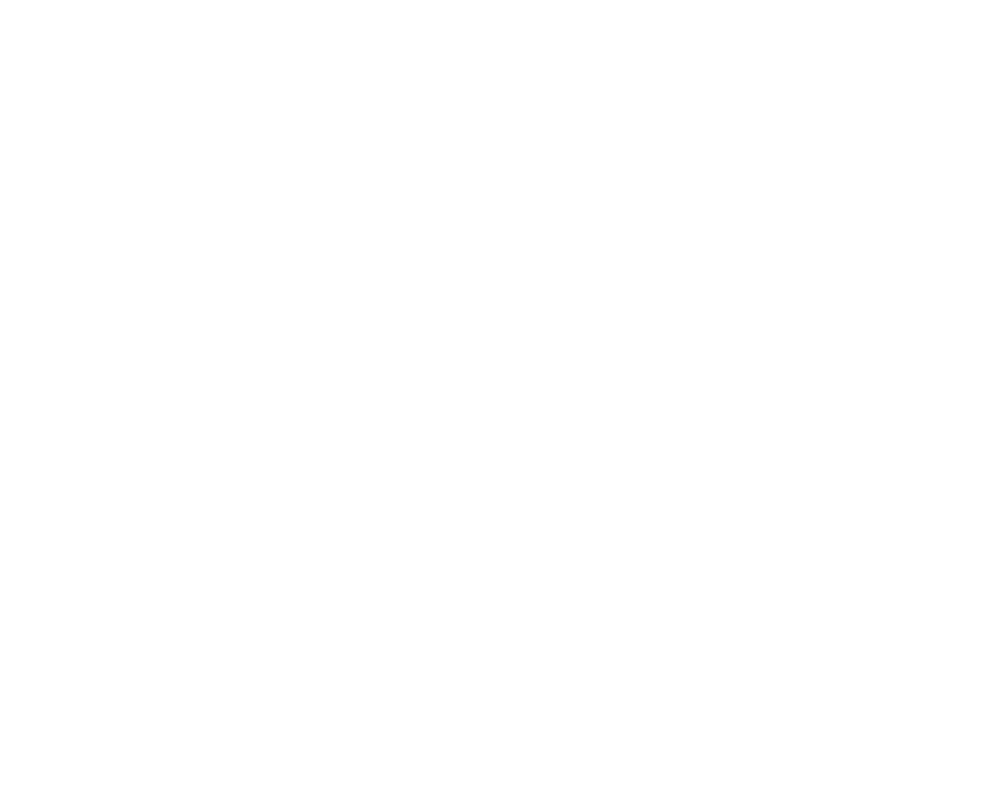
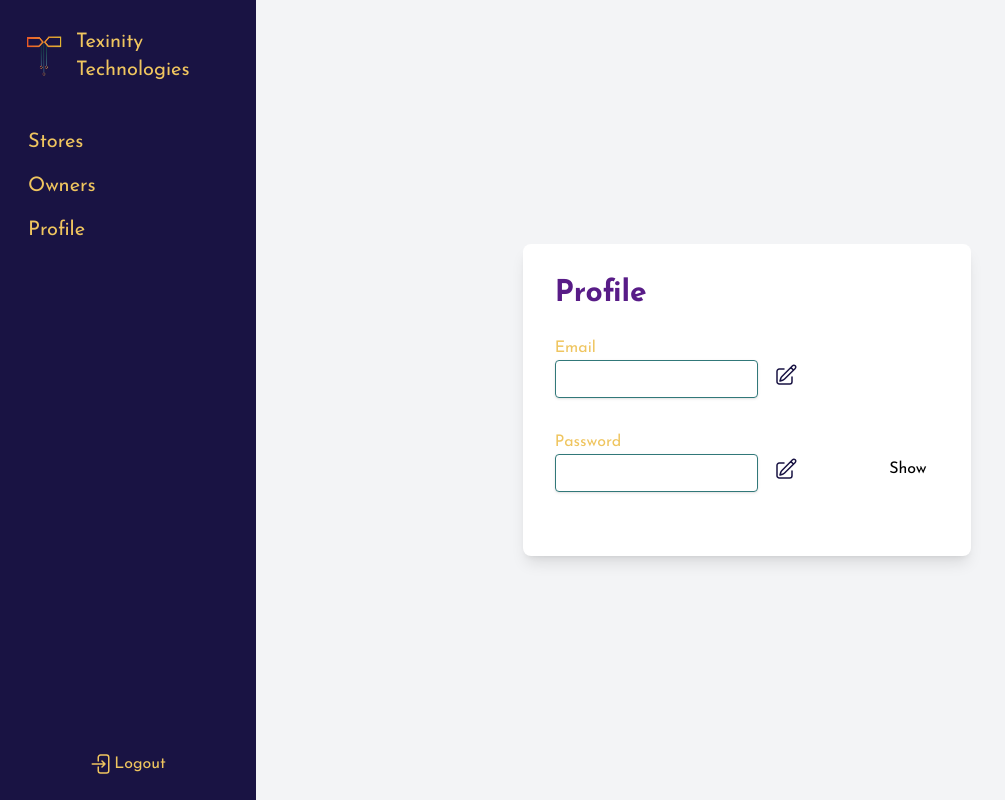
Before and after one commit to maryamtahirexe/SmartStores, a React (Create React App) app in the folder client/: page /dashboard/profile in a window 1280 px wide. Before the commit this address had no page. Shown: the whole page, without its empty margins (0-1005 px from the left). Built offline with nearby package versions, Linux system fonts and the light colour scheme; sample sign-in values are in the browser's storage.

Commit message:
update profile  page

```diff
--- a/client/src/App.js
+++ b/client/src/App.js
@@ -8,7 +8,9 @@
 import AddStore from './pages/Dashboard/addStore';
 import EditStore from './pages/Dashboard/editStore';
 import AddOwner from './pages/Owners/addOwner';
-
+import Profile from './pages/profile/profile';
+import ChangeEmail from './pages/profile/updateEmail';
+import ChangePassword from './pages/profile/updatePassword';
 
 
 
@@ -38,6 +40,9 @@
           <Route  path="/dashboard/create-store" element={<PrivateRoute element={<AddStore />} />} />
           <Route  path="/dashboard/edit-store/:storeId" element={<PrivateRoute element={<EditStore />} />} />
           <Route  path="/dashboard/create-owner" element={<PrivateRoute element={<AddOwner />} />} />
+          <Route  path="/dashboard/profile" element={<PrivateRoute element={<Profile/>} />} />
+          <Route  path="/dashboard/updateEmail" element={<PrivateRoute element={<ChangeEmail />} />} />
+          <Route  path="/dashboard/updatePassword" element={<PrivateRoute element={<ChangePassword />} />} />
         </Route>
       </Routes>
     </BrowserRouter>
--- a/client/src/layouts/sidebar.js
+++ b/client/src/layouts/sidebar.js
@@ -39,6 +39,9 @@
           <li className="mb-4 hover:text-highlightHover">
             <Link to="/dashboard/owner">Owners</Link>
           </li>
+          <li className="mb-4 hover:text-highlightHover">
+            <Link to="/dashboard/profile">Profile</Link>
+          </li>
 
         </ul>
       </div>
--- /dev/null
+++ b/client/src/pages/profile/profile.js
@@ -0,0 +1,92 @@
+import React, { useState } from "react";
+import { useNavigate } from "react-router-dom";
+import InputField from "../../components/inputField/inputField";
+
+const Profile = () => {
+  const [showPassword, setShowPassword] = useState(false);
+  const navigate = useNavigate();
+
+  const handleTogglePassword = () => {
+    setShowPassword(!showPassword);
+  };
+
+  const handleNavigate = (path) => {
+    navigate(path);
+  };
+
+  return (
+    <div className="flex justify-center items-center min-h-screen bg-gray-100">
+      <div className="w-full max-w-md p-8 bg-white rounded-lg shadow-lg">
+        <h1 className="text-3xl font-bold mb-6 text-purple-900">Profile</h1>
+        <div className="mb-4 flex items-center">
+          <InputField
+            label="Email"
+            type="email"
+            value="admin@example.com"
+            readOnly
+            className="flex-grow"
+          />
+          <button
+            onClick={() => handleNavigate("/updateEmail")}
+            aria-label="Change Email"
+            className="ml-4 text-primary hover:text-highlight transition-colors duration-300"
+          >
+            <svg
+              xmlns="http://www.w3.org/2000/svg"
+              fill="none"
+              viewBox="0 0 24 24"
+              strokeWidth="1.5"
+              stroke="currentColor"
+              className="w-6 h-6"
+            >
+              <path
+                strokeLinecap="round"
+                strokeLinejoin="round"
+                d="m16.862 4.487 1.687-1.688a1.875 1.875 0 1 1 2.652 2.652L10.582 16.07a4.5 4.5 0 0 1-1.897 1.13L6 18l.8-2.685a4.5 4.5 0 0 1 1.13-1.897l8.932-8.931Zm0 0L19.5 7.125M18 14v4.75A2.25 2.25 0 0 1 15.75 21H5.25A2.25 2.25 0 0 1 3 18.75V8.25A2.25 2.25 0 0 1 5.25 6H10"
+              />
+            </svg>
+          </button>
+        </div>
+        <div className="mb-4 flex items-center relative">
+          <InputField
+            label="Password"
+            type={showPassword ? "text" : "password"}
+            value="password123" // Replace with actual password
+            readOnly
+            className="flex-grow"
+          />
+          <button
+            type="button"
+            onClick={handleTogglePassword}
+            className="absolute inset-y-0 right-0 pr-3 flex items-center"
+            aria-label="Show/Hide Password"
+          >
+            {showPassword ? "Hide" : "Show"}
+          </button>
+          <button
+            onClick={() => handleNavigate("/profile/updatePassword")}
+            aria-label="Change Password"
+            className="ml-4 text-primary hover:text-highlight transition-colors duration-300"
+          >
+            <svg
+              xmlns="http://www.w3.org/2000/svg"
+              fill="none"
+              viewBox="0 0 24 24"
+              strokeWidth="1.5"
+              stroke="currentColor"
+              className="w-6 h-6"
+            >
+              <path
+                strokeLinecap="round"
+                strokeLinejoin="round"
+                d="m16.862 4.487 1.687-1.688a1.875 1.875 0 1 1 2.652 2.652L10.582 16.07a4.5 4.5 0 0 1-1.897 1.13L6 18l.8-2.685a4.5 4.5 0 0 1 1.13-1.897l8.932-8.931Zm0 0L19.5 7.125M18 14v4.75A2.25 2.25 0 0 1 15.75 21H5.25A2.25 2.25 0 0 1 3 18.75V8.25A2.25 2.25 0 0 1 5.25 6H10"
+              />
+            </svg>
+          </button>
+        </div>
+      </div>
+    </div>
+  );
+};
+
+export default Profile;
--- /dev/null
+++ b/client/src/pages/profile/updateEmail.js
@@ -0,0 +1,63 @@
+import React, { useState } from "react";
+import { useNavigate } from "react-router-dom";
+import InputField from "../../components/inputField/inputField";
+
+const UpdateEmail = () => {
+  const [newEmail, setNewEmail] = useState("");
+  const [confirmEmail, setConfirmEmail] = useState("");
+  const navigate = useNavigate();
+
+  const handleUpdate = (e) => {
+    e.preventDefault();
+    // Add logic to handle email update
+    console.log("Update Email:", newEmail);
+    navigate("/profile");
+  };
+
+  const handleCancel = () => {
+    navigate("/profile");
+  };
+
+  return (
+    <div className="flex justify-center items-center min-h-screen bg-gray-100">
+      <div className="w-full max-w-md p-8 bg-white rounded-lg shadow-lg">
+        <h1 className="text-3xl font-bold mb-6 text-purple-900">Update Email</h1>
+        <form onSubmit={handleUpdate}>
+          <div className="mb-4">
+            <InputField
+              label="Enter New Email"
+              type="email"
+              value={newEmail}
+              onChange={(e) => setNewEmail(e.target.value)}
+            />
+          </div>
+          <div className="mb-4">
+            <InputField
+              label="Confirm New Email"
+              type="email"
+              value={confirmEmail}
+              onChange={(e) => setConfirmEmail(e.target.value)}
+            />
+          </div>
+          <div className="flex justify-between mt-6">
+            <button
+              type="submit"
+              className="bg-blue-500 text-white px-4 py-2 rounded-lg hover:bg-blue-600 transition-colors duration-300"
+            >
+              Update
+            </button>
+            <button
+              type="button"
+              onClick={handleCancel}
+              className="bg-gray-500 text-white px-4 py-2 rounded-lg hover:bg-gray-600 transition-colors duration-300"
+            >
+              Cancel
+            </button>
+          </div>
+        </form>
+      </div>
+    </div>
+  );
+};
+
+export default UpdateEmail;
--- /dev/null
+++ b/client/src/pages/profile/updatePassword.js
@@ -0,0 +1,61 @@
+import React, { useState } from "react";
+import { useNavigate } from "react-router-dom";
+import InputField from "../../components/inputField/inputField";
+
+const UpdatePassword = () => {
+  const [newPassword, setNewPassword] = useState("");
+  const [confirmPassword, setConfirmPassword] = useState("");
+  const navigate = useNavigate();
+
+  const handleSubmit = (e) => {
+    e.preventDefault();
+    // Handle form submission logic here
+    console.log("New Password:", newPassword);
+    console.log("Confirm Password:", confirmPassword);
+  };
+
+  return (
+    <div className="flex justify-center items-center min-h-screen bg-gray-100">
+      <div className="w-full max-w-md p-8 bg-white rounded-lg shadow-lg">
+        <h1 className="text-3xl font-bold mb-6 text-purple-900">Update Password</h1>
+        <form onSubmit={handleSubmit} className="space-y-6">
+          <div className="mb-4">
+            <InputField
+              label="New Password"
+              type="password"
+              value={newPassword}
+              onChange={(e) => setNewPassword(e.target.value)}
+              placeholder="Enter new password"
+            />
+          </div>
+          <div className="mb-4">
+            <InputField
+              label="Confirm Password"
+              type="password"
+              value={confirmPassword}
+              onChange={(e) => setConfirmPassword(e.target.value)}
+              placeholder="Confirm new password"
+            />
+          </div>
+          <div className="flex space-x-4">
+            <button
+              type="submit"
+              className="bg-yellow-500 text-white px-4 py-2 rounded-lg"
+            >
+              Update
+            </button>
+            <button
+              type="button"
+              onClick={() => navigate("/profile")}
+              className="bg-gray-500 text-white px-4 py-2 rounded-lg"
+            >
+              Cancel
+            </button>
+          </div>
+        </form>
+      </div>
+    </div>
+  );
+};
+
+export default UpdatePassword;
```
